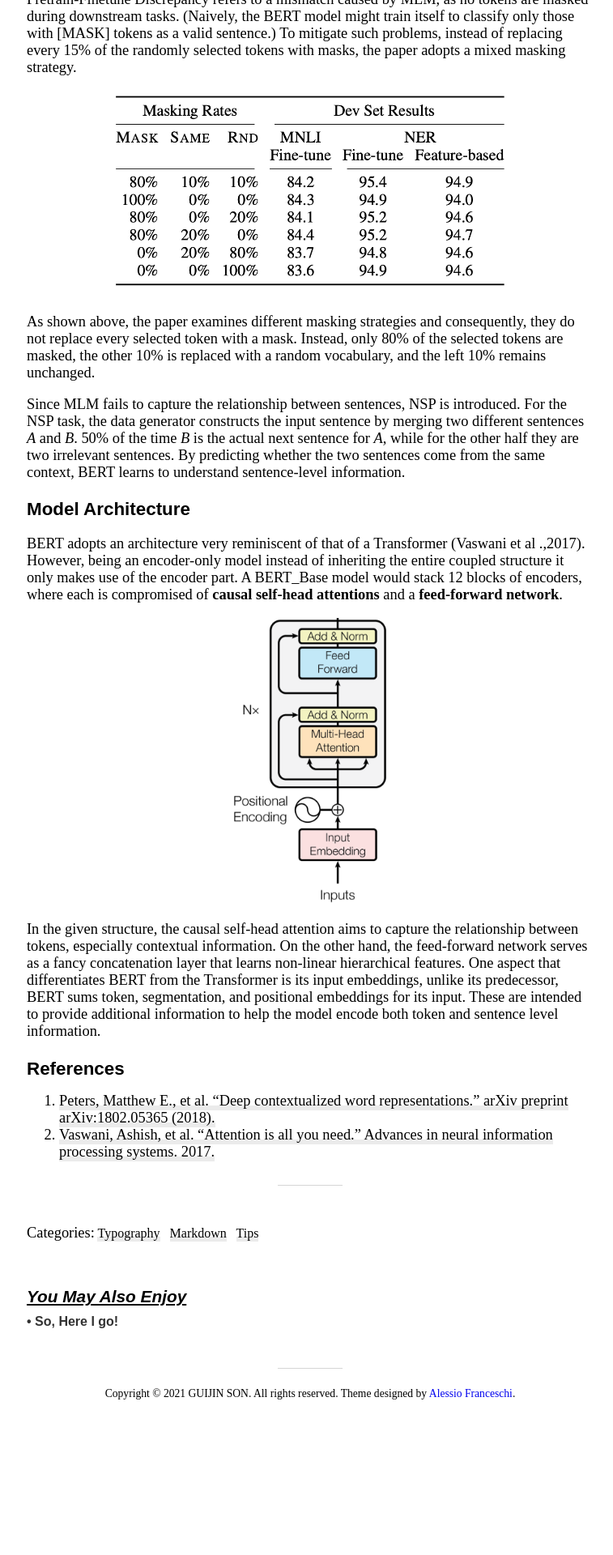
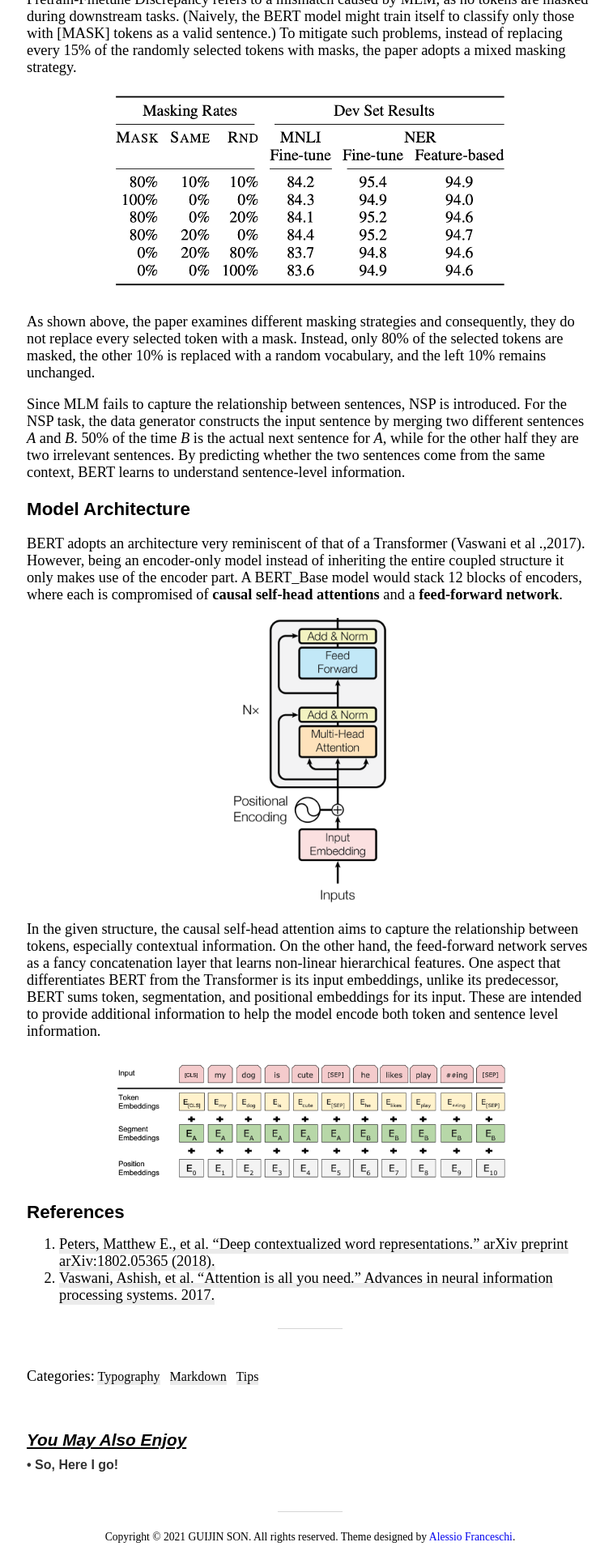
Before and after one commit to guijinSON/guijinSON.github.io, a Jekyll site: the page built from _posts/2021-08-15-An NLP Classic, BERT.md, in a window 1280 px wide. Shown: the part 1079-2999 px from the top of the page at 81% size, without its empty margins (257-1014 px from the left). Built offline with Jekyll 4.4.1, drawn with Linux system fonts in a browser that asks for light colours; nearby versions of some CDN libraries; comment, search, counter and statistics services are not loaded; before the commit the page ends 2822 px from its top, so only the background shows below that.

Commit message:
Update 2021-08-15-An NLP Classic, BERT.md

```diff
--- a/_posts/2021-08-15-An NLP Classic, BERT.md
+++ b/_posts/2021-08-15-An NLP Classic, BERT.md
@@ -34,6 +34,10 @@
 
 In the given structure, the causal self-head attention aims to capture the relationship between tokens, especially contextual information. On the other hand, the feed-forward network serves as a fancy concatenation layer that learns non-linear hierarchical features. One aspect that differentiates BERT from the Transformer is its input embeddings, unlike its predecessor, BERT sums token, segmentation, and positional embeddings for its input. These are intended to provide additional information to help the model encode both token and sentence level information.
 
+<image src="https://raw.githubusercontent.com/guijinSON/guijinSON.github.io/master/assets/img/An%20NLP%20Classic%2C%20BERT/embedddings.png" width=500px />
+
+
+
 ### References
 
 1. [Peters, Matthew E., et al. "Deep contextualized word representations." arXiv preprint arXiv:1802.05365 (2018).](https://arxiv.org/abs/1802.05365)
```
